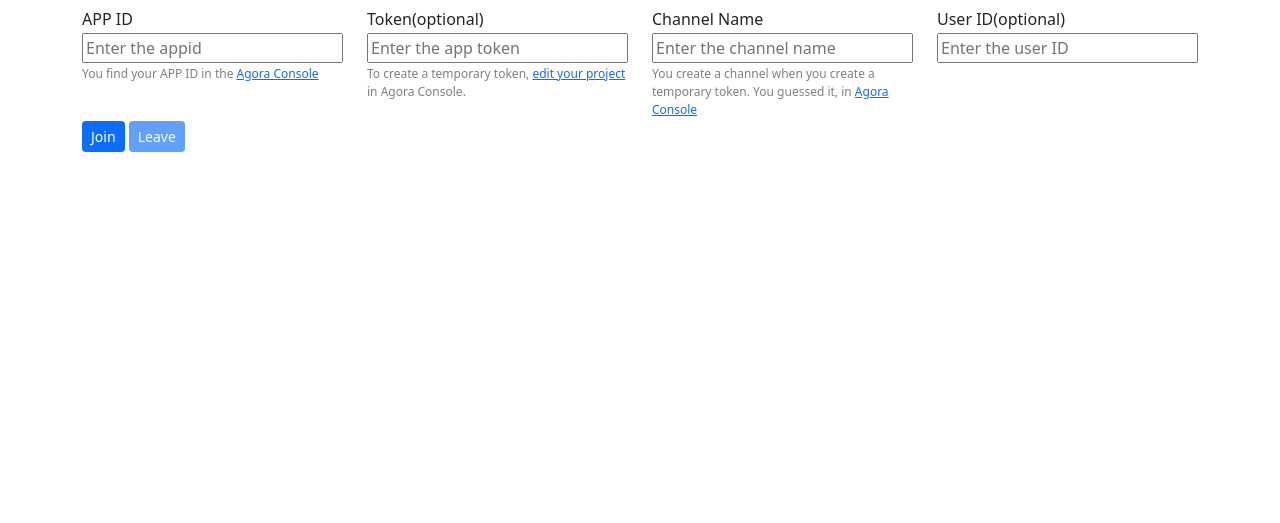
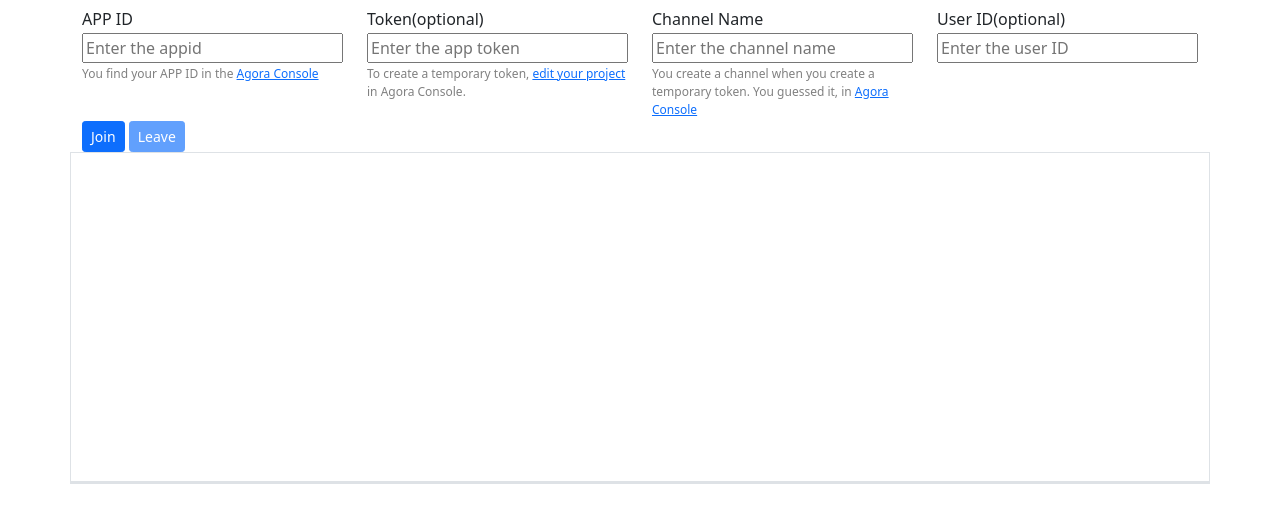
Before and after one commit to negotiationGame/negotiationGame.github.io, a plain HTML site: page index.html in a window 1280 px wide. Shown: the part 43-566 px from the top of the page. Drawn offline with nearby package versions, Linux system fonts and the light colour scheme; a script that the page names is missing.

Commit message:
Add files via upload

```diff
--- a/index.html
+++ b/index.html
@@ -161,12 +161,12 @@ input {
     This local media splayer is enabled when the user has successfully joined a Video Call channel.
   -->
   <div class="row video-group">
-    <div class="col">
+    <div class="col border">
       <p id="local-player-name" class="player-name"></p>
       <div id="local-player" class="player"></div>
     </div>
     <div class="w-100"></div>
-    <div class="col">
+    <div class="col border">
       <div id="remote-playerlist"></div>
     </div>
   </div>
```
